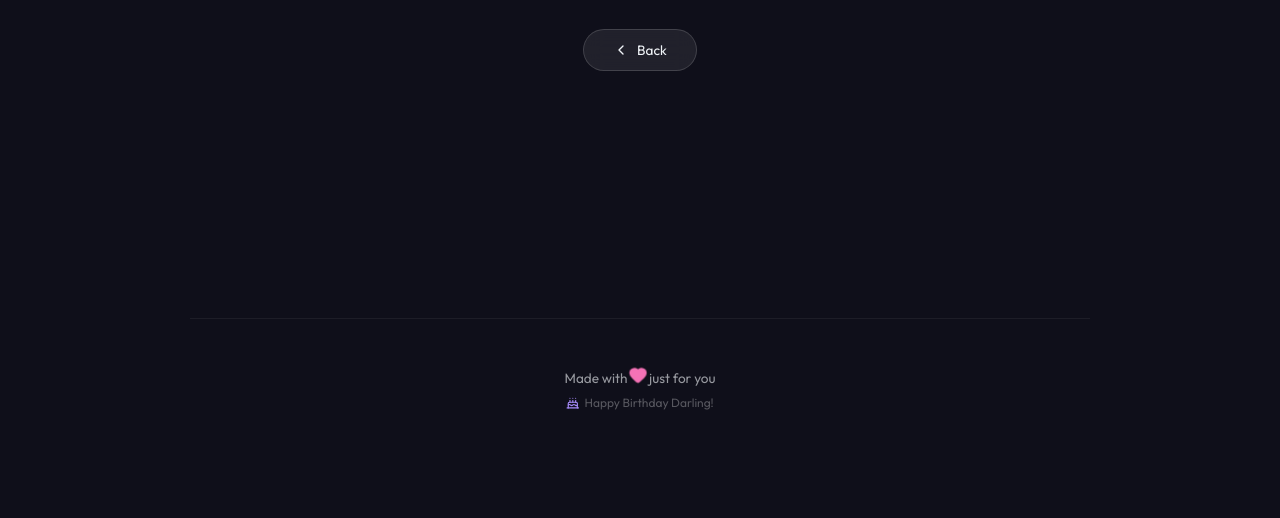
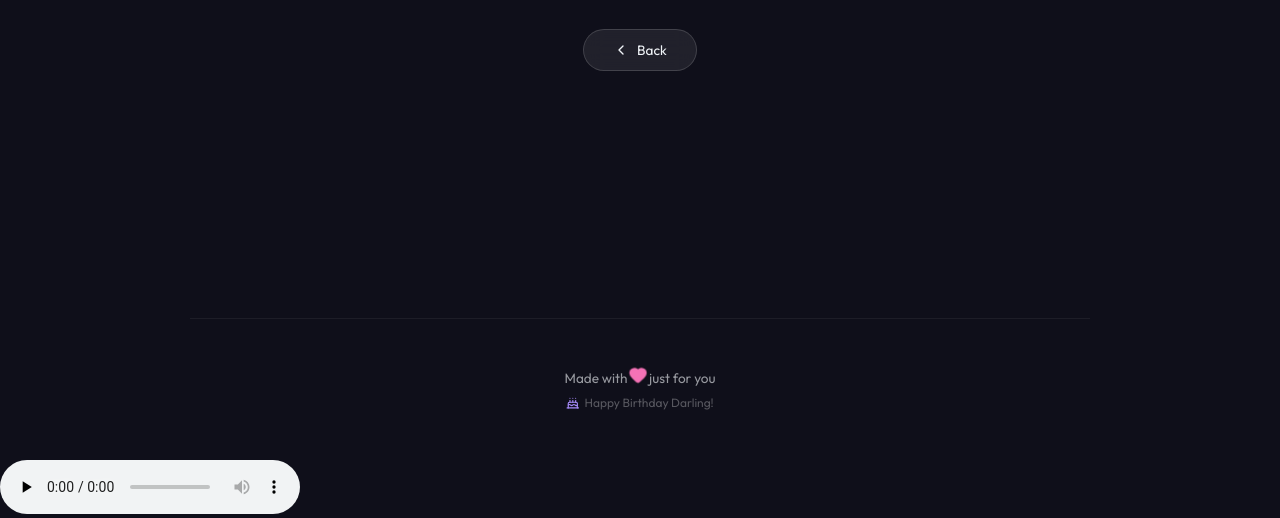
Before and after one commit to pnkjdeveloper/Birthday-baby, a plain HTML site: page index.html in a window 1280 px wide. Shown: the part 4514-5032 px from the top of the page. Before the commit the page ends 4974 px from the top, so only its background shows below. Drawn offline with nearby package versions, Linux system fonts and the light colour scheme.

Commit message:
Enable background music autoplay in index.html

```diff
--- a/index.html
+++ b/index.html
@@ -202,7 +202,7 @@
 </main>
 
 <!-- BG MUSIC -->
-<audio id="bgMusic" loop preload="none">
+<audio controls autoplay id="bgMusic" loop preload="none">
   <source src="https://files.catbox.moe/j0gnqj.mp3" type="audio/mpeg">
 </audio>
 
```
